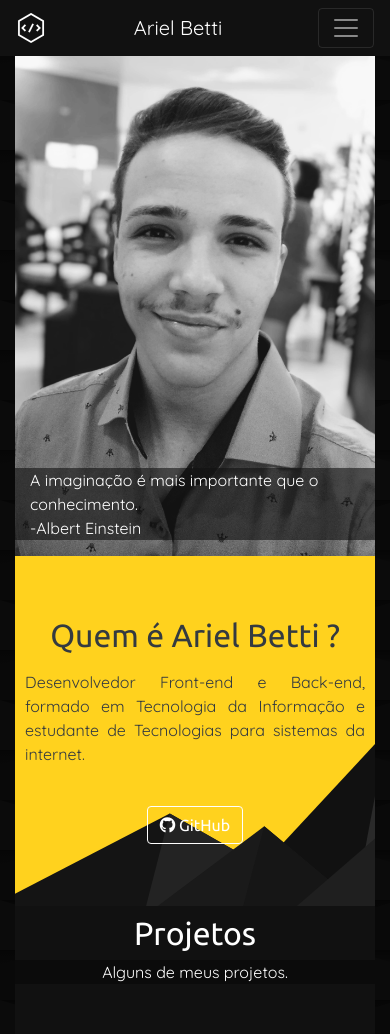
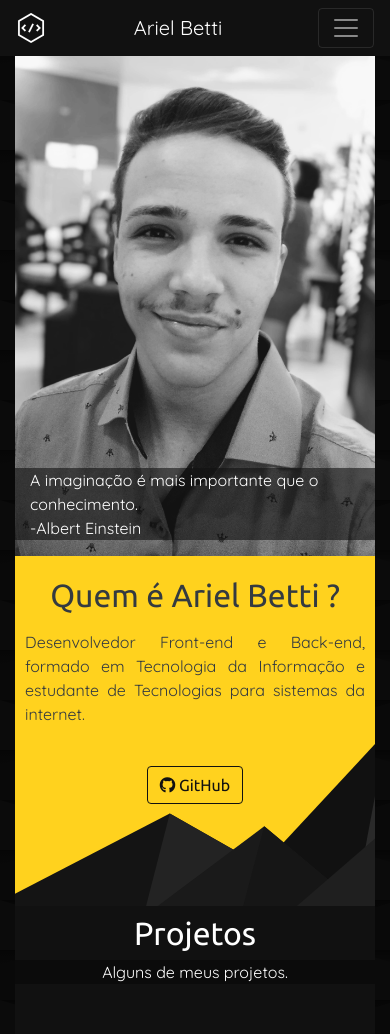
Before and after one commit to ArielBetti/Pagina-de-Portfolio, a plain HTML site: page index.html in a window 390 px wide. Shown: the top 1034 px of the page. Drawn offline with nearby package versions, Linux system fonts and the light colour scheme; grey boxes are pictures that could not be loaded.

Commit message:
Correção de Bugs

```diff
--- a/css/style.css
+++ b/css/style.css
@@ -395,9 +395,19 @@ body{
 	}
 }
 
-@media(max-width: 415px){
-		.btn-go{
-		border: solid 1px #fff !important;
-		color: #fff;
-    }
+@media(max-width: 473px){
+	.text-flex{
+		height: 350px;
+		width: auto;
+		padding-top: 20px;
+		padding-left: 10px;
+		padding-right: 10px;
+	}
 }
+
+@media(max-width:339px){
+	.btn-go {
+		background: #111111;
+		color: #ffd21e;
+	}
+}
```
